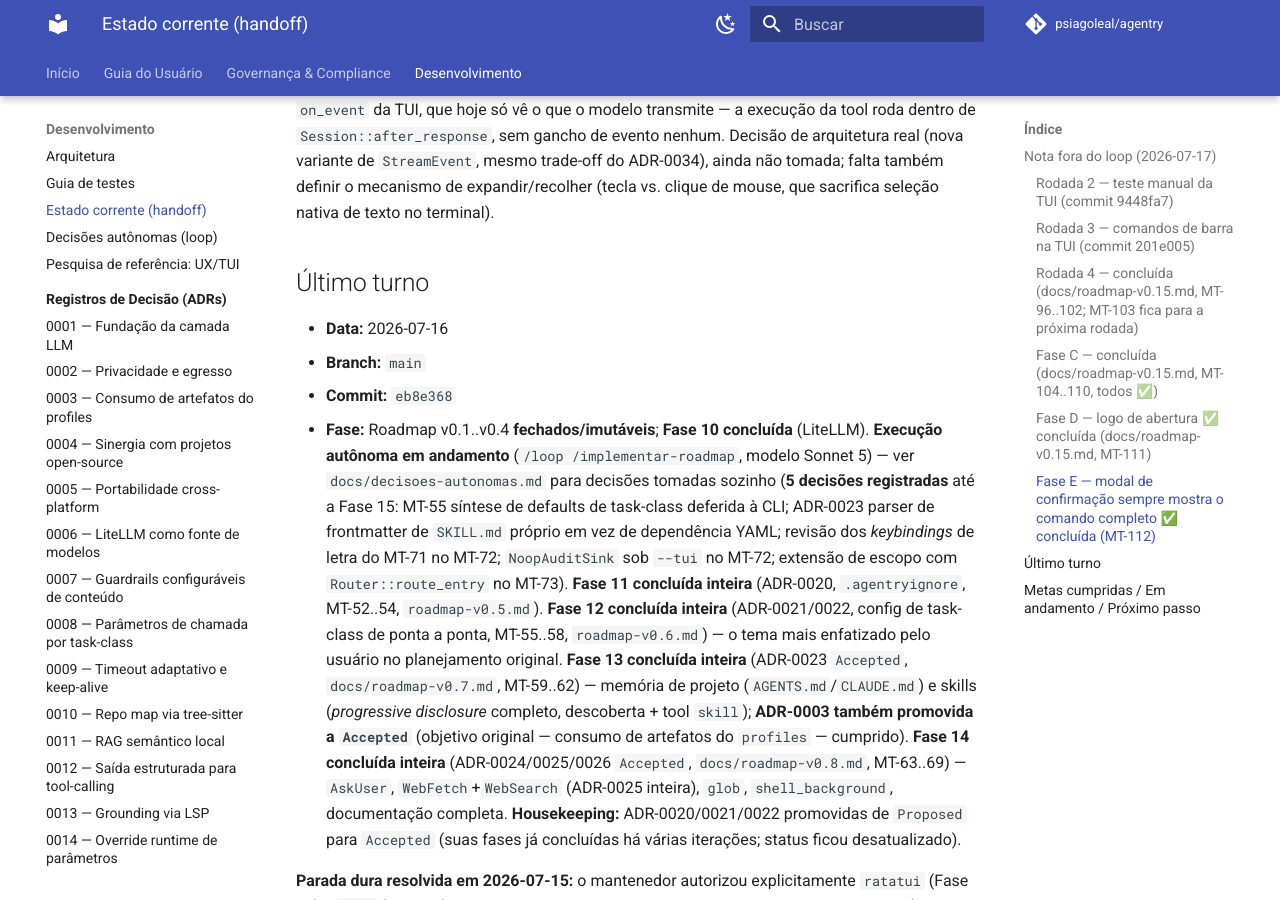
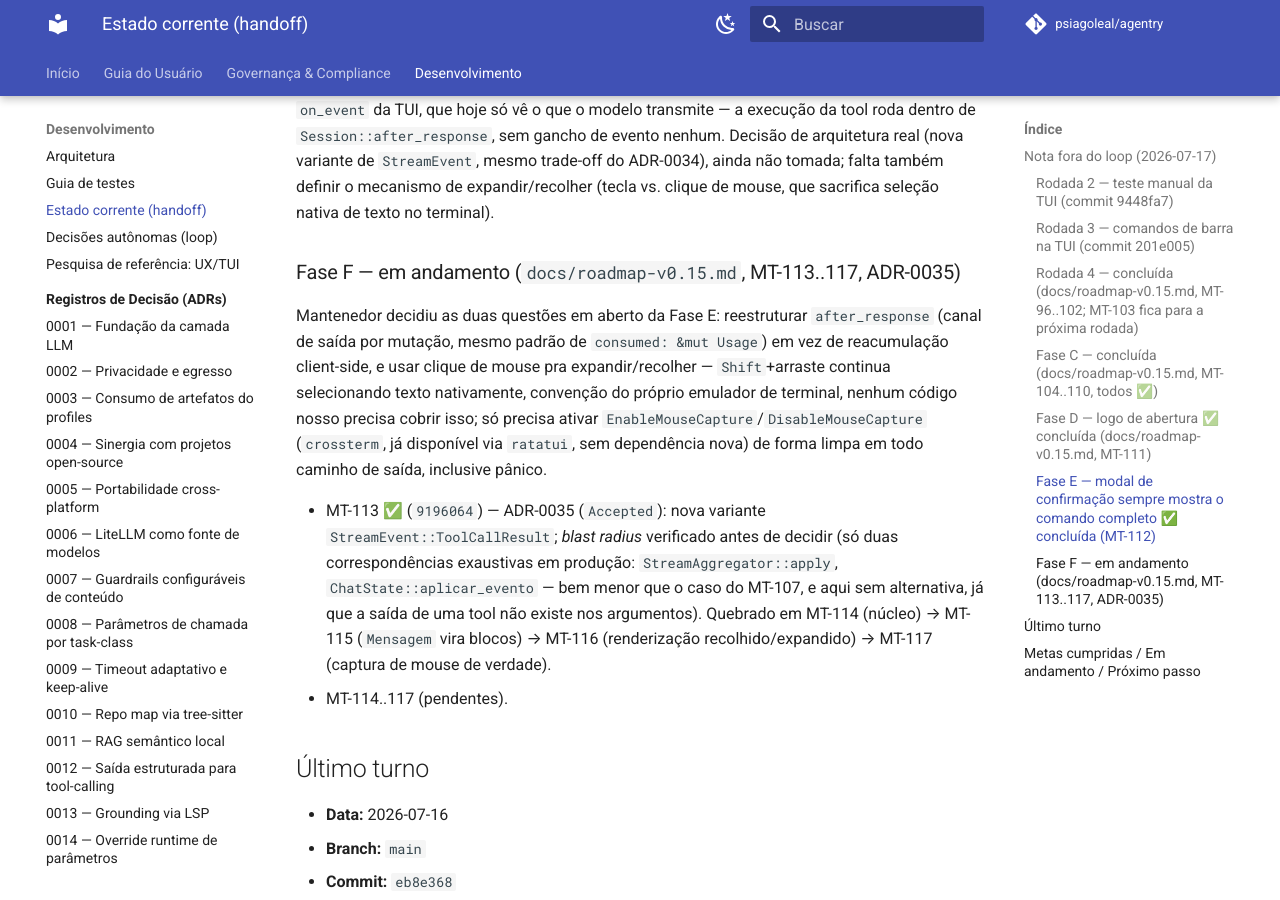
Before and after one commit to psiagoleal/agentry, an MkDocs documentation site: the page built from docs/CURRENT-STATE.md, in a window 1280 px wide and 900 px high, scrolled down 6500 px. Built offline with MkDocs 1.6.1 and Material for MkDocs 9.7.7, drawn with Linux system fonts in a browser that asks for light colours; comment, search, counter and statistics services are not loaded.

Commit message:
docs(handoff): marca MT-113 concluído (9196064); abre a Fase F

```diff
--- a/docs/CURRENT-STATE.md
+++ b/docs/CURRENT-STATE.md
@@ -251,6 +251,24 @@ tool roda dentro de `Session::after_response`, sem gancho de evento nenhum. Deci
 arquitetura real (nova variante de `StreamEvent`, mesmo trade-off do ADR-0034), ainda não
 tomada; falta também definir o mecanismo de expandir/recolher (tecla vs. clique de mouse, que
 sacrifica seleção nativa de texto no terminal).
+
+### Fase F — em andamento (`docs/roadmap-v0.15.md`, MT-113..117, ADR-0035)
+
+Mantenedor decidiu as duas questões em aberto da Fase E: reestruturar `after_response` (canal
+de saída por mutação, mesmo padrão de `consumed: &mut Usage`) em vez de reacumulação
+client-side, e usar clique de mouse pra expandir/recolher — `Shift`+arraste continua
+selecionando texto nativamente, convenção do próprio emulador de terminal, nenhum código
+nosso precisa cobrir isso; só precisa ativar `EnableMouseCapture`/`DisableMouseCapture`
+(`crossterm`, já disponível via `ratatui`, sem dependência nova) de forma limpa em todo
+caminho de saída, inclusive pânico.
+
+- MT-113 ✅ (`9196064`) — ADR-0035 (`Accepted`): nova variante `StreamEvent::ToolCallResult`;
+  *blast radius* verificado antes de decidir (só duas correspondências exaustivas em produção:
+  `StreamAggregator::apply`, `ChatState::aplicar_evento` — bem menor que o caso do MT-107, e
+  aqui sem alternativa, já que a saída de uma tool não existe nos argumentos). Quebrado em
+  MT-114 (núcleo) → MT-115 (`Mensagem` vira blocos) → MT-116 (renderização
+  recolhido/expandido) → MT-117 (captura de mouse de verdade).
+- MT-114..117 (pendentes).
 
 ## Último turno
 
```
